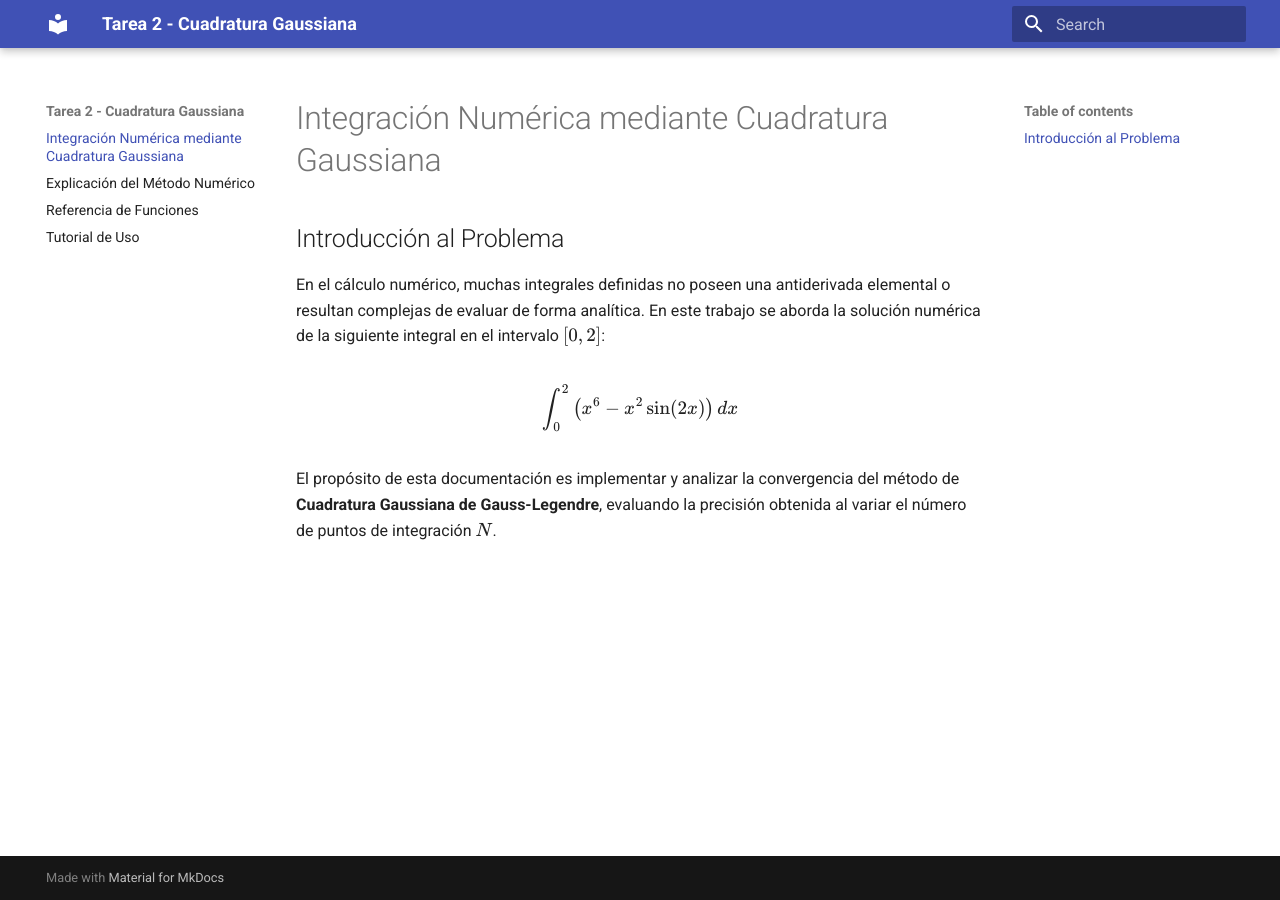
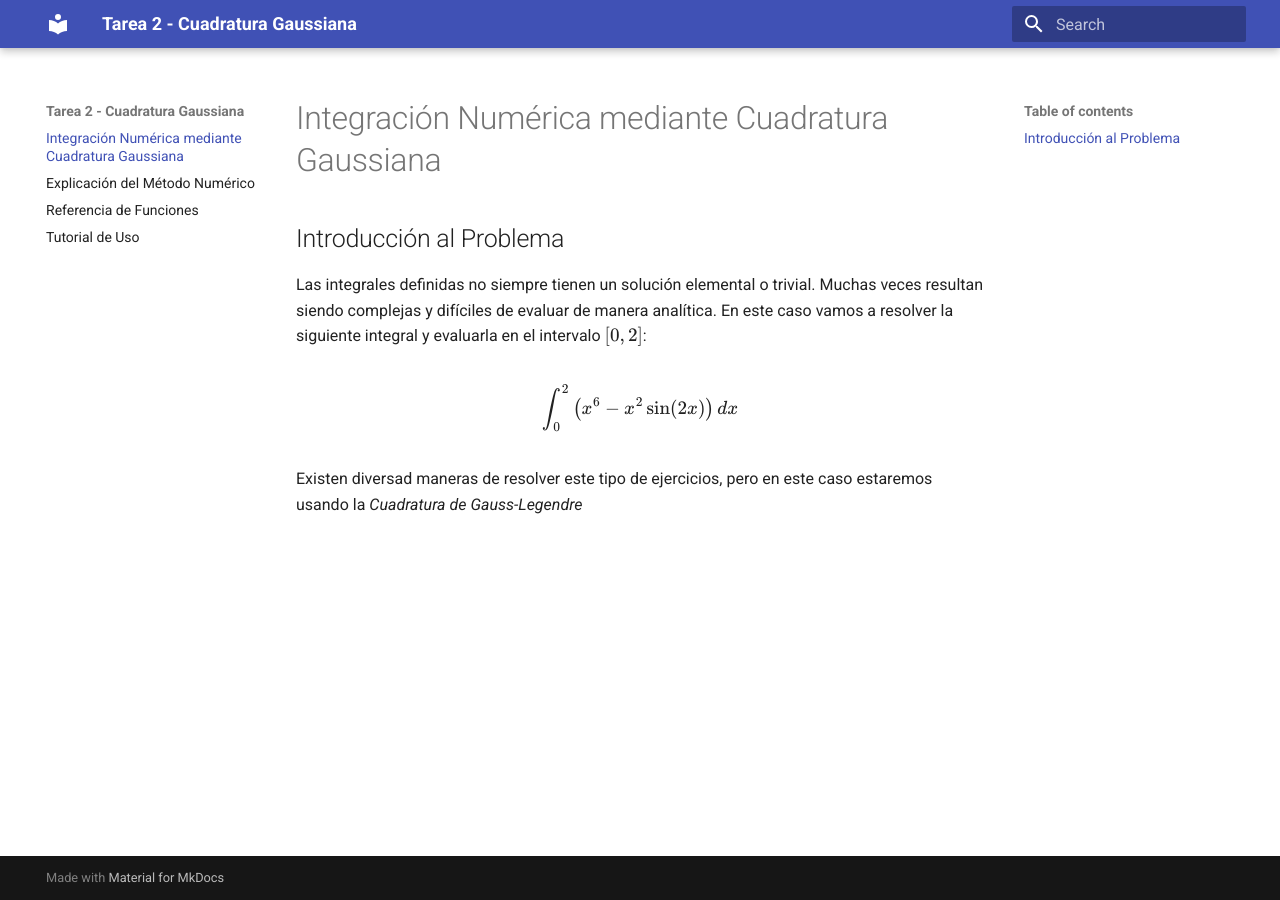
Before and after one commit to camcam14/Cuadratura-Gaussiana, an MkDocs documentation site: the page built from docs/index.md, in a window 1280 px wide. Built offline with MkDocs 1.6.1 and Material for MkDocs 9.7.7, drawn with Linux system fonts in a browser that asks for light colours.

Commit message:
acutalizar

```diff
--- a/docs/index.md
+++ b/docs/index.md
@@ -2,8 +2,8 @@
 
 ## Introducción al Problema
 
-En el cálculo numérico, muchas integrales definidas no poseen una antiderivada elemental o resultan complejas de evaluar de forma analítica. En este trabajo se aborda la solución numérica de la siguiente integral en el intervalo $[0, 2]$:
+Las integrales definidas no siempre tienen un solución elemental o trivial. Muchas veces resultan siendo complejas y difíciles de evaluar de manera analítica. En este caso vamos a resolver la siguiente integral y evaluarla en el intervalo $[0, 2]$:
 
 $$ \int_{0}^{2} \left( x^6 - x^2 \sin(2x) \right) \, dx $$
 
-El propósito de esta documentación es implementar y analizar la convergencia del método de **Cuadratura Gaussiana de Gauss-Legendre**, evaluando la precisión obtenida al variar el número de puntos de integración $N$.
+Existen diversad maneras de resolver este tipo de ejercicios, pero en este caso estaremos usando la *Cuadratura de Gauss-Legendre*
```
Also changed, not shown: docs/explanation.md (+2 -2 lines), docs/reference.md (+26 -13 lines), site/404.html, site/explanation/index.html, site/index.html, site/reference/index.html, site/search/search_index.json, site/tutorials/index.html.
